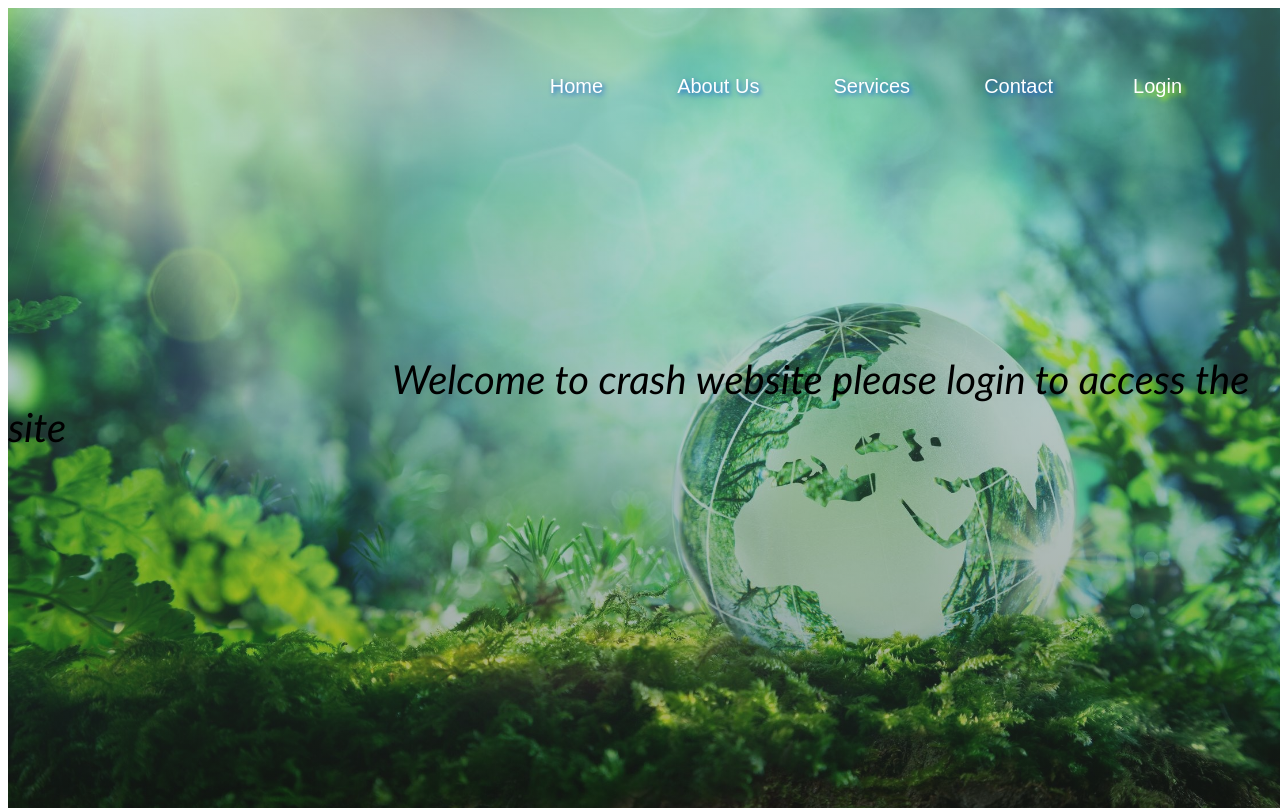
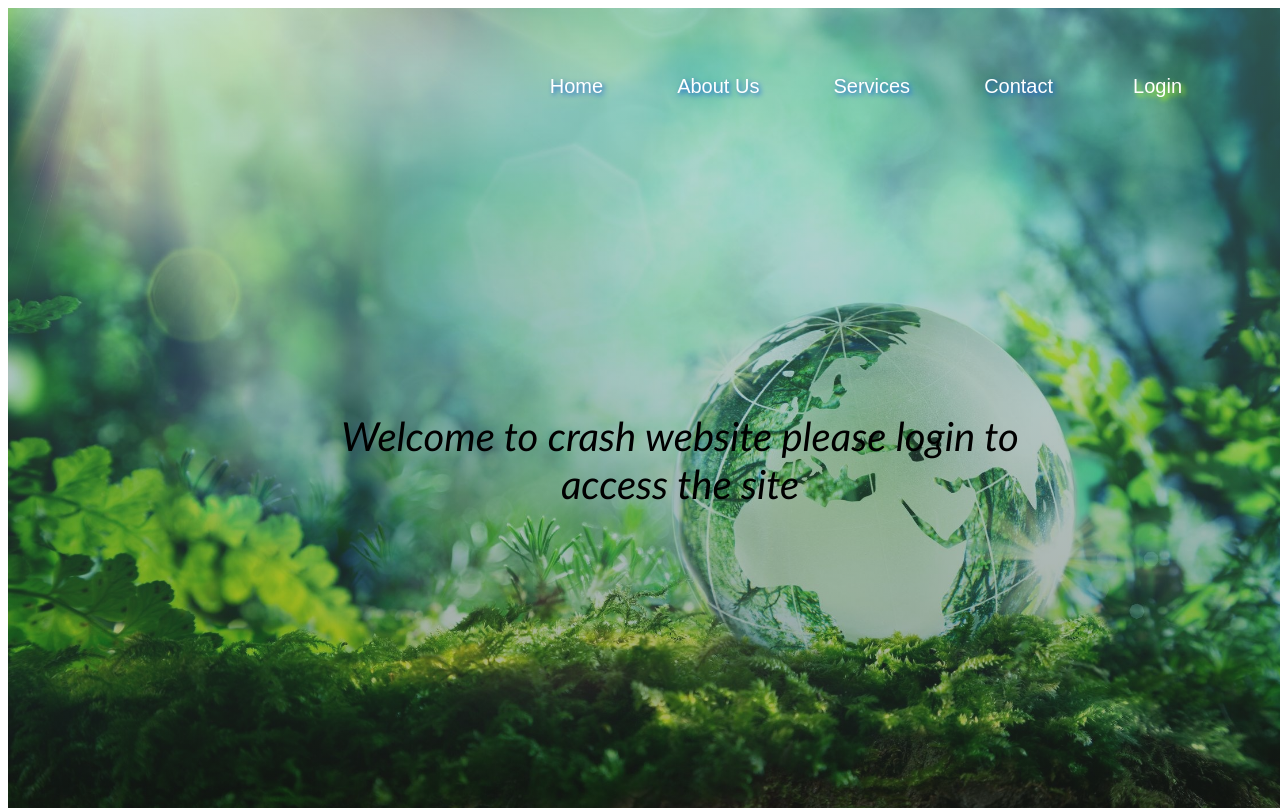
Before and after one commit to Abbashammoud135/crash_project, a plain HTML site: page in2.html in a window 1280 px wide. Drawn offline with nearby package versions, Linux system fonts and the light colour scheme.

Commit message:
Update style.css

```diff
--- a/style.css
+++ b/style.css
@@ -67,11 +67,12 @@ em
     font-size: 40px;
     font-weight: 200;
     font-family: 'Gill Sans', 'Gill Sans MT', Calibri, 'Trebuchet MS', sans-serif;
-    position: relative;
-
-    padding-left: 30%;
+    position: absolute;
+    padding-left: 25%;
     padding-right: 20%;
-    bottom: -220px;
+    bottom: 300px;
+	text-align: center;
+	justify-content: center;
 }
 a
 {
```
